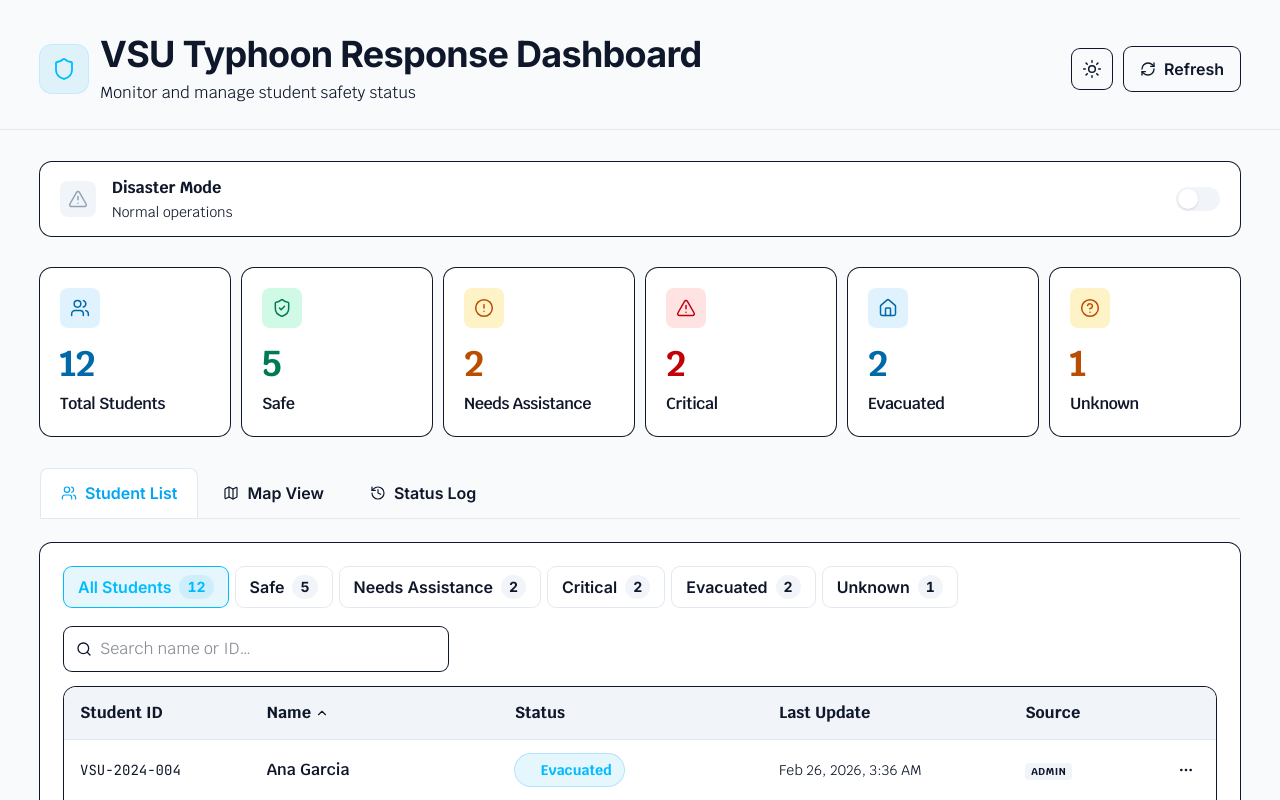
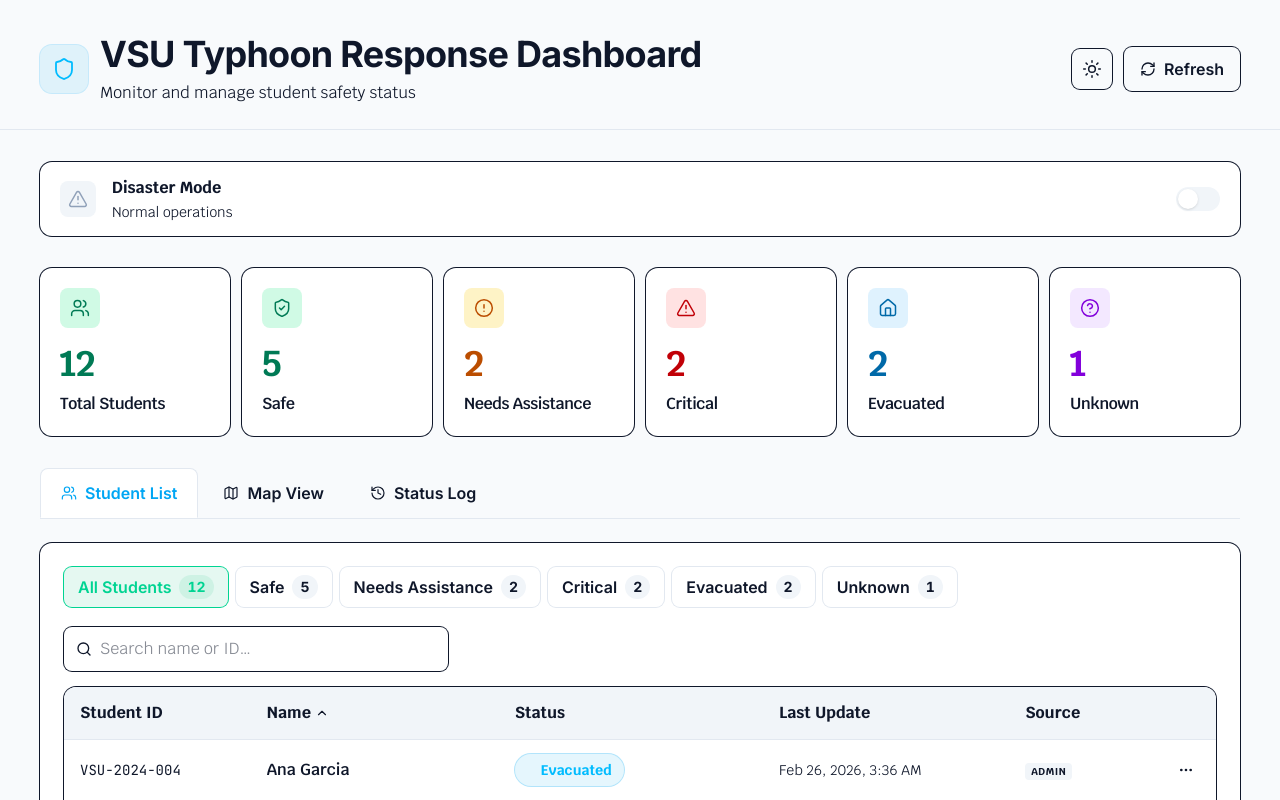
Before and after one commit to xy-real/resq-web, a Next.js app: page /admin/dashboard in a window 1280 px wide. Built offline with nearby package versions, Linux system fonts and the light colour scheme.

Commit message:
feat: change UNKNOWN and ALL STUDENT colors to purple and green

```diff
--- a/src/app/admin/dashboard/page.tsx
+++ b/src/app/admin/dashboard/page.tsx
@@ -119,9 +119,9 @@ export default function AdminDashboardPage() {
       label: "Total Students",
       value: stats.total,
       icon: Users,
-      colorClass: "text-sky-700 dark:text-sky-400",
-      bgClass: "bg-sky-100 dark:bg-sky-500/10",
-      ringClass: "ring-sky-500/20",
+      colorClass: "text-emerald-700 dark:text-emerald-400",  // #047857 / #34D399
+      bgClass: "bg-emerald-100 dark:bg-emerald-500/10",      // #D1FAE5 / #10B981 with 10% opacity
+      ringClass: "ring-emerald-500/20",                      // #10B981 with 20% opacity
     },
     {
       key: "SAFE" as FilterType,
@@ -164,9 +164,9 @@ export default function AdminDashboardPage() {
       label: "Unknown",
       value: stats.UNKNOWN,
       icon: HelpCircle,
-      colorClass: "text-amber-700 dark:text-amber-400",
-      bgClass: "bg-amber-100 dark:bg-amber-500/10",
-      ringClass: "ring-amber-500/20",
+      colorClass: "text-purple-700 dark:text-purple-400",  // #7E22CE / #C084FC
+      bgClass: "bg-purple-100 dark:bg-purple-500/10",      // #F3E8FF / #A855F7 with 10% opacity
+      ringClass: "ring-purple-500/20",                     // #A855F7 with 20% opacity
     },
   ];
 
--- a/src/components/admin/StatusFilter.tsx
+++ b/src/components/admin/StatusFilter.tsx
@@ -32,9 +32,9 @@ export default function StatusFilter({
   const getColor = (key: FilterType) => {
     if (key === "all")
       return {
-        color: 'text-sky-400',
-        bg: 'bg-sky-500/10',
-        ring: 'ring-sky-500/30',
+        color: 'text-emerald-400',  // #34D399
+        bg: 'bg-emerald-500/10',    // #10B981 with 10% opacity
+        ring: 'ring-emerald-500/30'
       };
     return STATUS_CONFIG[key];
   };
--- a/src/lib/utils.ts
+++ b/src/lib/utils.ts
@@ -59,9 +59,9 @@ export const STATUS_CONFIG: Record<
   },
   UNKNOWN: {
     label: 'Unknown',
-    color: 'text-amber-400',
-    bg: 'bg-amber-500/10',
-    ring: 'ring-amber-500/30',
+    color: 'text-purple-400',
+    bg: 'bg-purple-500/10',
+    ring: 'ring-purple-500/30',
   },
 };
 
```
